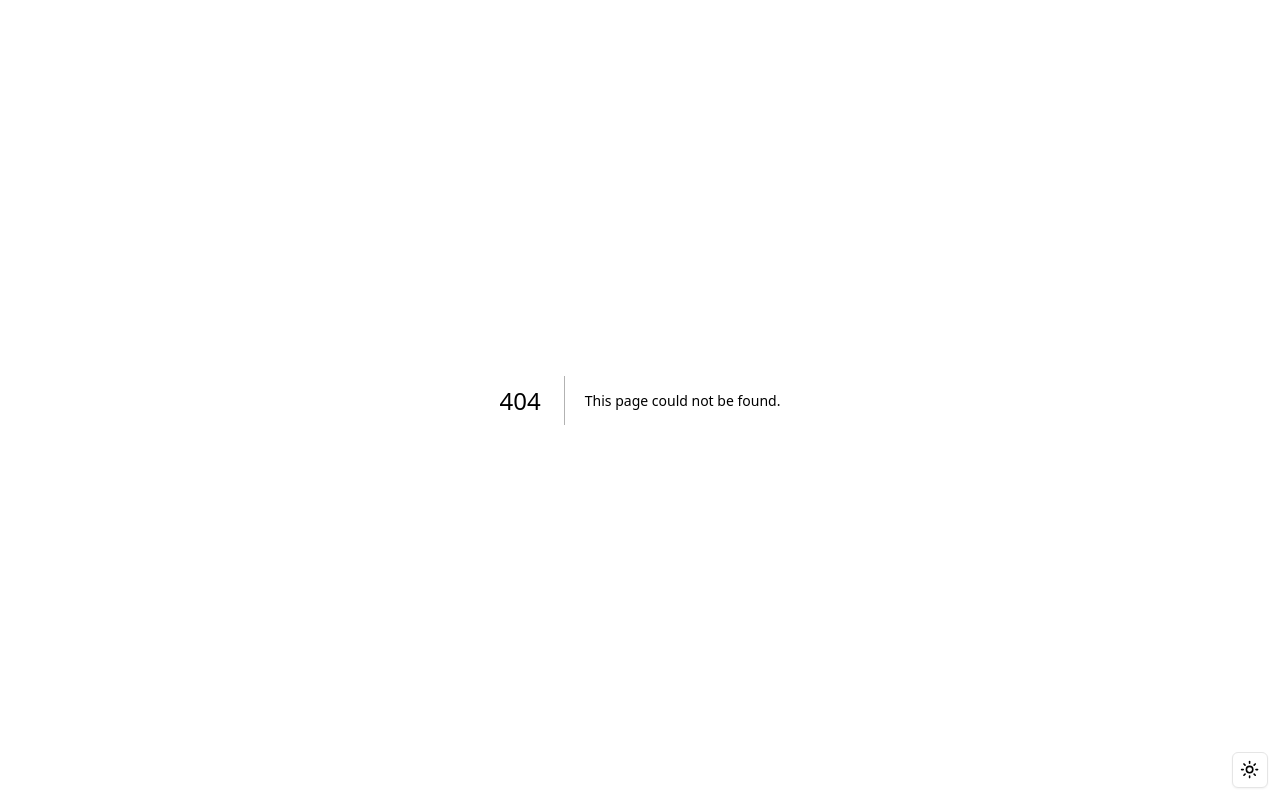
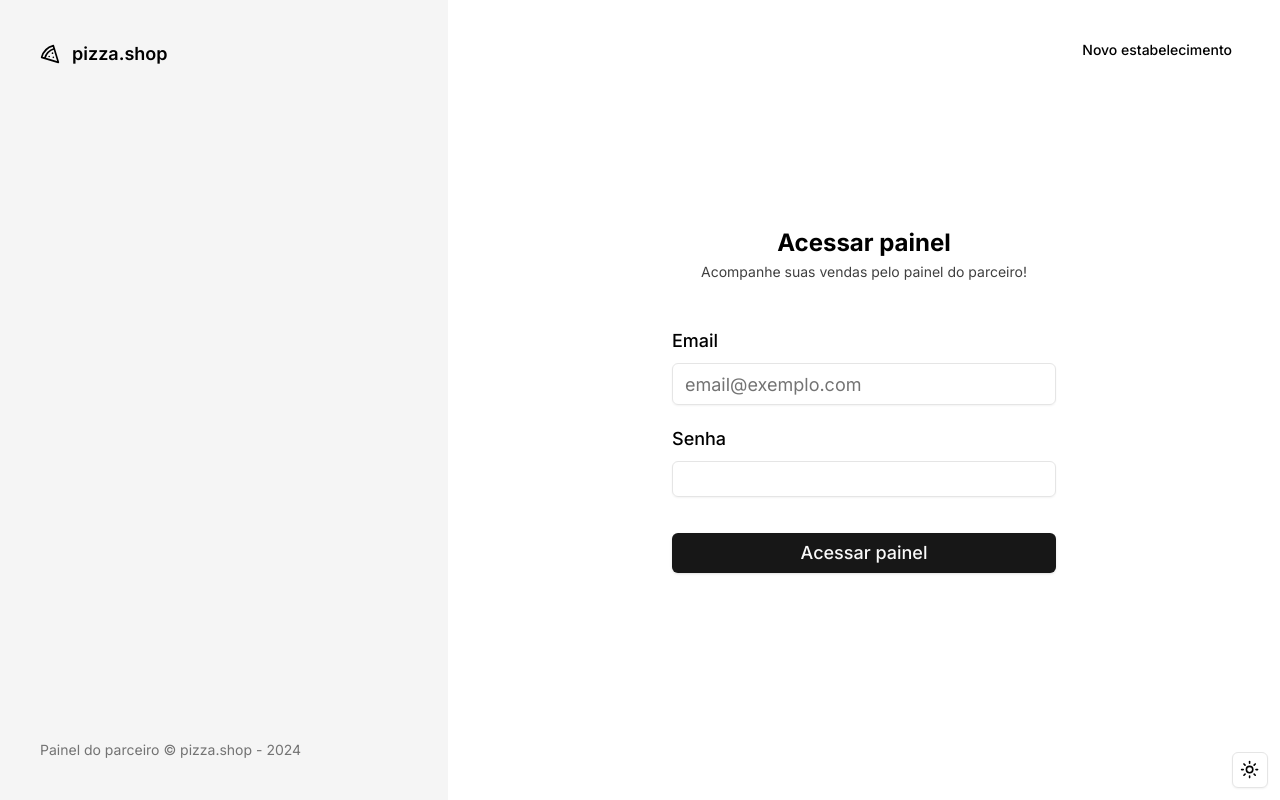
Before and after one commit to mateusfg7/pizzashop, a Next.js app in the folder web/: page /sign-in in a window 1280 px wide. Before the commit this address had no page. Built offline with nearby package versions, Linux system fonts and the light colour scheme.

Commit message:
feat(web): create `/sign-in` page

```diff
--- a/web/src/app/(auth)/layout.tsx
+++ b/web/src/app/(auth)/layout.tsx
@@ -1,7 +1,18 @@
+'use client'
+
 import { ReactNode } from 'react'
+import Link from 'next/link'
+import { usePathname } from 'next/navigation'
+
 import { Logo } from '~/components/logo'
+import { ThemeToggle } from '~/components/theme-toggle'
+
+import { Button } from '~/components/ui/button'
 
 export default function AuthLayout({ children }: { children: ReactNode }) {
+  const pathname = usePathname()
+  const targetPath = pathname.startsWith('/sign-in') ? 'sign-up' : 'sign-in'
+
   return (
     <div className='flex h-screen'>
       <div className='flex flex-col justify-between flex-1 p-10 bg-neutral-100 dark:bg-neutral-900'>
@@ -10,8 +21,17 @@ export default function AuthLayout({ children }: { children: ReactNode }) {
           Painel do parceiro &copy; pizza.shop - {new Date().getFullYear()}
         </footer>
       </div>
-      <div className='flex justify-center flex-auto p-10 pt-20 overflow-y-scroll'>
+      <div className='flex justify-center flex-auto p-10 overflow-y-scroll'>
         {children}
+      </div>
+      <Link href={`/${targetPath}`} className='fixed top-8 right-8'>
+        <Button variant='ghost'>
+          {targetPath === 'sign-in' && 'Fazer login'}
+          {targetPath === 'sign-up' && 'Novo estabelecimento'}
+        </Button>
+      </Link>
+      <div className='fixed bottom-3 right-3'>
+        <ThemeToggle />
       </div>
     </div>
   )
--- /dev/null
+++ b/web/src/app/(auth)/sign-in/_components/error-message.tsx
@@ -0,0 +1,11 @@
+import { FieldError } from 'react-hook-form'
+
+export const ErrorMessage = ({ error }: { error: FieldError | undefined }) => {
+  if (!error) return
+
+  return (
+    <span className='text-sm flex text-red-600 dark:text-red-500'>
+      {error.message}
+    </span>
+  )
+}
--- /dev/null
+++ b/web/src/app/(auth)/sign-in/_components/input-styles.ts
@@ -0,0 +1,9 @@
+import { cva } from 'class-variance-authority'
+
+export const inputStyles = cva('text-lg py-5', {
+  variants: {
+    error: {
+      true: /*tw:*/ 'focus-visible:ring-red-500 dark:focus-visible:ring-red-500',
+    },
+  },
+})
--- /dev/null
+++ b/web/src/app/(auth)/sign-in/_components/title.tsx
@@ -0,0 +1,8 @@
+export const Title = () => (
+  <div className='space-y-2 text-center'>
+    <h1 className='text-2xl font-bold'>Acessar painel</h1>
+    <span className='text-neutral-700 dark:text-neutral-400 text-sm'>
+      Acompanhe suas vendas pelo painel do parceiro!
+    </span>
+  </div>
+)
--- /dev/null
+++ b/web/src/app/(auth)/sign-in/_lib/form-schema.ts
@@ -0,0 +1,7 @@
+import * as z from 'zod'
+
+export const formSchema = z.object({
+  email: z.string().email('Email inválido'),
+  password: z.string(),
+})
+export type FormSchema = z.infer<typeof formSchema>
--- /dev/null
+++ b/web/src/app/(auth)/sign-in/page.tsx
@@ -0,0 +1,99 @@
+'use client'
+
+import { useState } from 'react'
+import { useForm } from 'react-hook-form'
+import { zodResolver } from '@hookform/resolvers/zod'
+import { Loader2 } from 'lucide-react'
+import { toast } from 'sonner'
+
+import { Label } from '~/components/ui/label'
+import { Input } from '~/components/ui/input'
+import { Button } from '~/components/ui/button'
+
+import { FormSchema, formSchema } from './_lib/form-schema'
+
+import { ErrorMessage } from './_components/error-message'
+import { inputStyles } from './_components/input-styles'
+import { Title } from './_components/title'
+
+const sleep = (ms: number) => new Promise((r) => setTimeout(r, ms))
+
+export default function Page() {
+  const [isLoading, setIsLoading] = useState(false)
+
+  const form = useForm<FormSchema>({
+    resolver: zodResolver(formSchema),
+  })
+  const errors = form.formState.errors
+
+  async function handleRegisterRestaurant(values: FormSchema) {
+    console.log(values)
+
+    setIsLoading(true)
+    await sleep(3000)
+      .then(() => {
+        toast.success('Login realizado com sucesso!')
+      })
+      .catch((e) => {
+        toast.error('Erro ao fazer login')
+      })
+    setIsLoading(false)
+  }
+
+  return (
+    <div className='w-96 h-full flex flex-col justify-center gap-11'>
+      <Title />
+      <form
+        onSubmit={form.handleSubmit(handleRegisterRestaurant)}
+        className='space-y-9 text-lg'
+      >
+        <div className='space-y-5'>
+          <div className='space-y-2'>
+            <Label className='text-lg' htmlFor='email'>
+              Email
+            </Label>
+            <Input
+              className={inputStyles({
+                error: errors.email !== undefined,
+              })}
+              id='email'
+              type='email'
+              autoCapitalize='none'
+              autoComplete='email'
+              autoCorrect='off'
+              placeholder='email@exemplo.com'
+              {...form.register('email')}
+            />
+            <ErrorMessage error={errors.email} />
+          </div>
+          <div className='space-y-2'>
+            <Label className='text-lg' htmlFor='password'>
+              Senha
+            </Label>
+            <Input
+              className={inputStyles({
+                error: errors.password !== undefined,
+                class: /*tw:*/ 'py-2',
+              })}
+              type='password'
+              id='password'
+              {...form.register('password')}
+            />
+            <ErrorMessage error={errors.password} />
+          </div>
+        </div>
+        <Button
+          type='submit'
+          className='py-5 text-lg leading-none w-full '
+          disabled={isLoading}
+        >
+          {isLoading ? (
+            <Loader2 className='animate-spin' />
+          ) : (
+            <span>Acessar painel</span>
+          )}
+        </Button>
+      </form>
+    </div>
+  )
+}
--- a/web/src/app/(auth)/sign-up/page.tsx
+++ b/web/src/app/(auth)/sign-up/page.tsx
@@ -12,7 +12,7 @@ import { Input } from '~/components/ui/input'
 import { Textarea } from '~/components/ui/textarea'
 import { Button } from '~/components/ui/button'
 
-import { FormSchema, formSchema } from './_lib/form-utils'
+import { FormSchema, formSchema } from './_lib/form-schema'
 import { formatBrPhoneNumber } from './_lib/format-br-phone-number'
 
 import { ErrorMessage } from './_components/error-message'
@@ -55,7 +55,7 @@ export default function Page() {
   }
 
   return (
-    <div className='space-y-11 w-96 pb-32 h-fit'>
+    <div className='space-y-11 w-96 pt-10 pb-32 h-fit'>
       <Title />
       <form
         onSubmit={form.handleSubmit(handleRegisterRestaurant)}
@@ -166,7 +166,7 @@ export default function Page() {
           {isLoading ? (
             <Loader2 className='animate-spin' />
           ) : (
-            <span>Finalizar Cadastro</span>
+            <span>Finalizar cadastro</span>
           )}
         </Button>
       </form>
--- a/web/src/app/layout.tsx
+++ b/web/src/app/layout.tsx
@@ -3,7 +3,6 @@ import { Inter as FontSans } from 'next/font/google'
 
 import { cn } from '~/lib/utils'
 import { ThemeProvider } from '~/components/theme-provider'
-import { ThemeToggle } from '~/components/theme-toggle'
 import { Toaster } from '~/components/ui/sonner'
 
 import './globals.css'
@@ -33,9 +32,6 @@ export default function RootLayout({
           disableTransitionOnChange
         >
           {children}
-          <div className='fixed bottom-3 right-3'>
-            <ThemeToggle />
-          </div>
           <Toaster />
         </ThemeProvider>
       </body>
```
Also changed, not shown: web/src/middleware.ts (+6 -4 lines), web/src/app/(auth)/sign-up/_lib/form-schema.ts (renamed from web/src/app/(auth)/sign-up/_lib/form-utils.ts).
